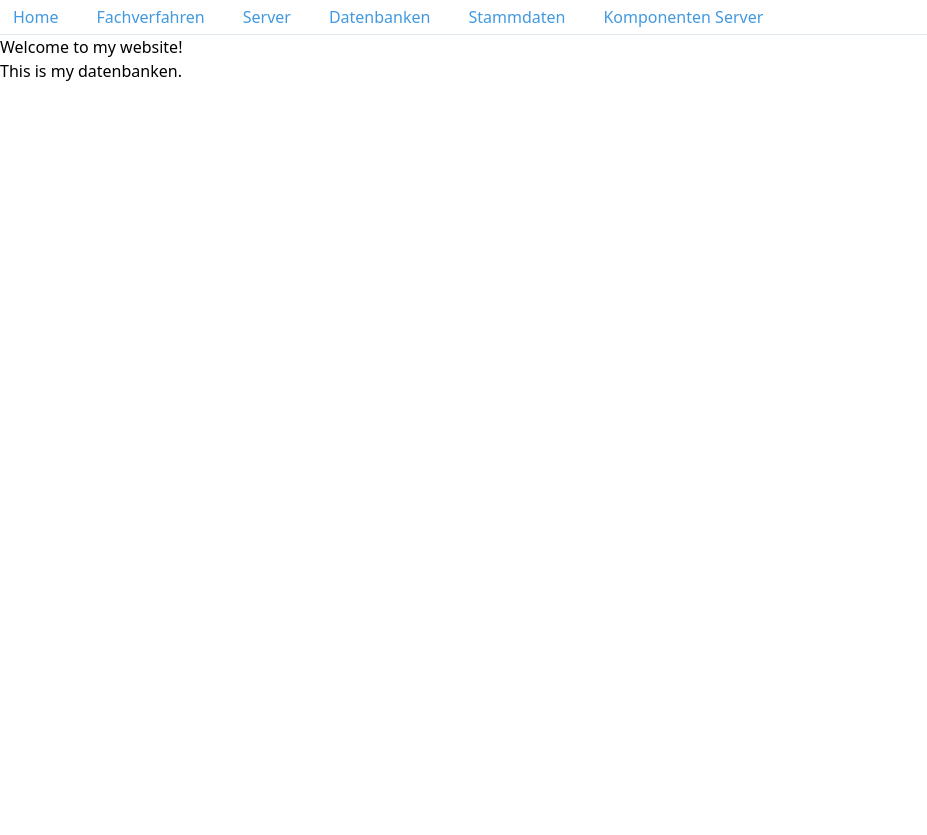
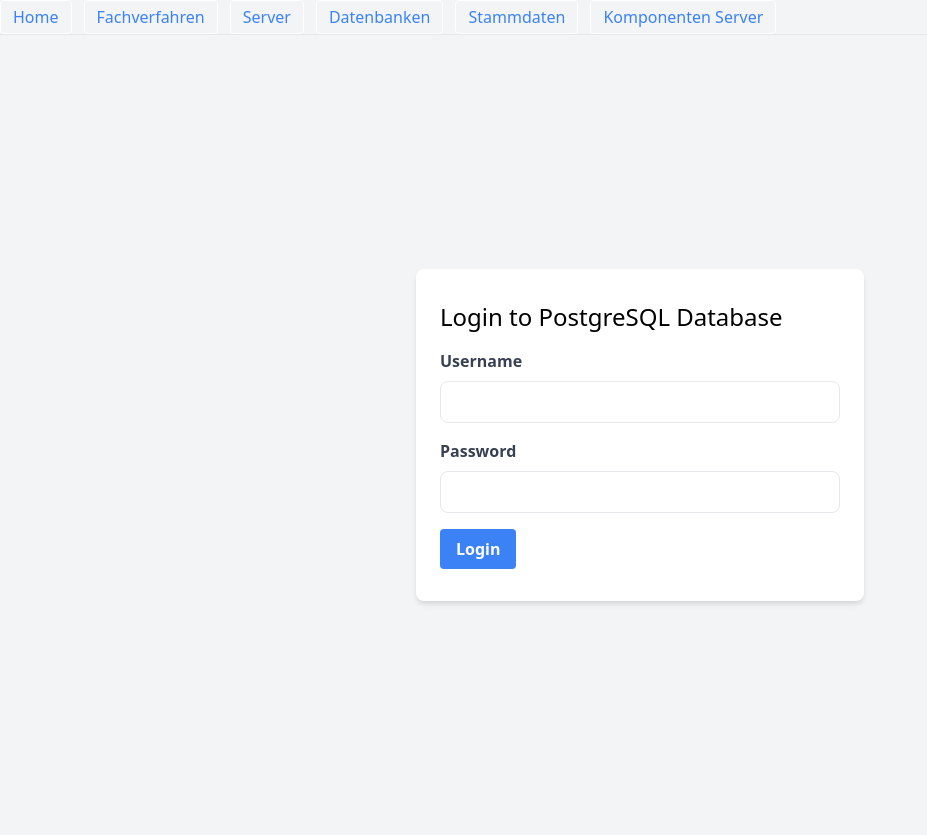
Before and after one commit to ZIT-P22/StatzyGUI, a Flask app: page /datenbanken in a window 1280 px wide. Shown: the whole page, without its empty margins (0-927 px from the left). Before the commit the page ends 81 px from the top, so only its background shows below. Run offline with Flask 2, Linux system fonts and the light colour scheme; some libraries are stand-ins or nearby versions.

Commit message:
login database

```diff
--- a/statzy/statzy.py
+++ b/statzy/statzy.py
@@ -1,35 +1,66 @@
-from flask import Flask, render_template
+from flask import Flask, render_template, request, Response
+import psycopg2
 
 
 statzy = Flask(__name__)
+
 
 @statzy.route('/')
 def index():
     title = 'Statzy'
     return render_template('index.html', title=title)
 
+
 @statzy.route('/fachverfahren')
 def fachverfahren():
     return render_template('fachverfahren.html')
+
 
 @statzy.route('/datenbanken')
 def datenbanken():
     return render_template('datenbanken.html')
 
+
 @statzy.route('/server')
 def server():
     return render_template('server.html')
 
+
 @statzy.route('/stammdaten')
 def stammdaten():
     return render_template('stammdaten.html')
+
 
 @statzy.route('/komponenteServer')
 def komponenteServer():
     return render_template('komponenteServer.html')
 
 
+@statzy.route('/login', methods=['POST'])
+def login():
+    username = request.form['username']
+    password = request.form['password']
 
+    try:
+        conn = psycopg2.connect(
+            dbname='stratzy',
+            user=username,
+            password=password,
+            host='localhost',
+            port='5432'
+        )
+        # database connection is successful
+        cursor = conn.cursor()
+
+        # execute SQL queries and handle database operations here
+        # ...
+
+        cursor.close()
+        conn.close()
+        return 'Database connection successful!'
+    except:
+        # database connection failed
+        return 'Database connection failed!'
 
 
 if __name__ == '__main__':
--- a/statzy/templates/datenbanken.html
+++ b/statzy/templates/datenbanken.html
@@ -1,6 +1,53 @@
-{% extends "layout.html" %}
+{% extends "layout.html" %} {% block content %}
+<!DOCTYPE html>
+<html lang="en">
+  <head>
+    <meta charset="UTF-8" />
+    <title>Login to PostgreSQL Database</title>
+    <link
+      rel="stylesheet"
+      href="https://cdnjs.cloudflare.com/ajax/libs/tailwindcss/2.2.7/tailwind.min.css"
+    />
+  </head>
+  <body class="bg-gray-100">
+    <div class="flex items-center justify-center min-h-screen">
+      <div class="w-full max-w-md px-6 py-8 bg-white rounded-lg shadow-md">
+        <h1 class="mb-4 text-2xl font-medium">Login to PostgreSQL Database</h1>
+        <form action="{{ url_for('login') }}" method="POST">
+          <div class="mb-4">
+            <label class="block mb-2 font-bold text-gray-700" for="username">
+              Username
+            </label>
+            <input
+              class="w-full px-3 py-2 border rounded-lg"
+              type="text"
+              name="username"
+              id="username"
+            />
+          </div>
+          <div class="mb-4">
+            <label class="block mb-2 font-bold text-gray-700" for="password">
+              Password
+            </label>
+            <input
+              class="w-full px-3 py-2 border rounded-lg"
+              type="password"
+              name="password"
+              id="password"
+            />
+          </div>
+          <div class="flex items-center justify-between">
+            <button
+              class="px-4 py-2 font-bold text-white bg-blue-500 rounded hover:bg-blue-700 focus:outline-none focus:shadow-outline"
+              type="submit"
+            >
+              Login
+            </button>
+          </div>
+        </form>
+      </div>
+    </div>
+  </body>
+</html>
 
-{% block content %}
-    <h1>Welcome to my website!</h1>
-    <p>This is my datenbanken.</p>
 {% endblock %}
```
Also changed, not shown: 1 other file.
